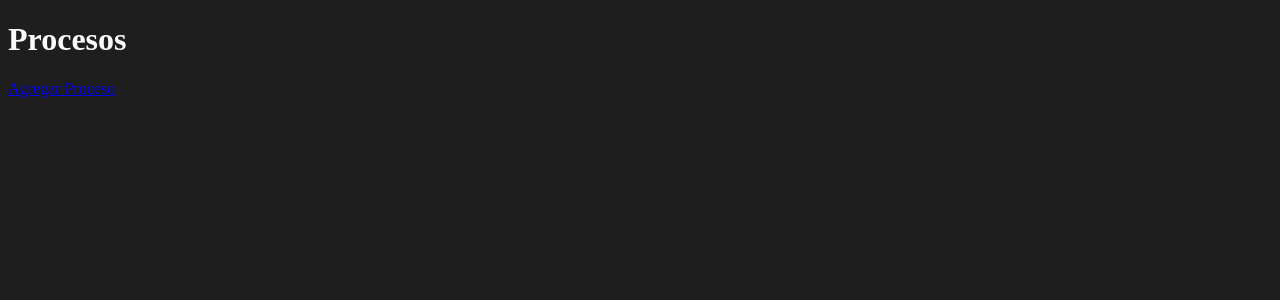
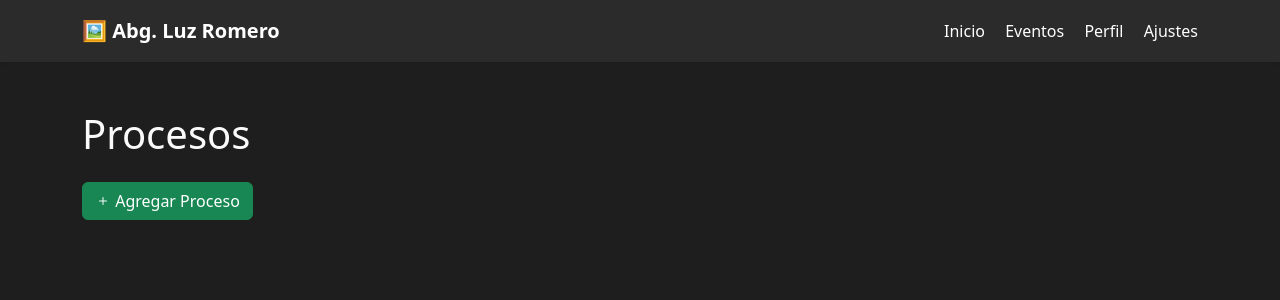
Before and after one commit to MarParejaMor/202025CaseLibrary, a PHP site: page /html/dashboard.php in a window 1280 px wide. Shown: the top 300 px of the page. Run offline with PHP 8.4, Linux system fonts and the light colour scheme; the visitor is signed in with stand-in values (Sample User, id 1); data that the repository does not hold is empty.

Commit message:
arreglo Dashboard

```diff
--- a/06-Code/html/dashboard.php
+++ b/06-Code/html/dashboard.php
@@ -9,18 +9,36 @@
     <meta charset="UTF-8" />
     <meta name="viewport" content="width=device-width, initial-scale=1.0" />
     <title>Publicaciones · Luz Romero</title>
+    <link href="https://cdn.jsdelivr.net/npm/bootstrap@5.3.3/dist/css/bootstrap.min.css" rel="stylesheet">
+    <link href="https://cdn.jsdelivr.net/npm/bootstrap-icons/font/bootstrap-icons.css" rel="stylesheet">
+    <script src="https://cdn.jsdelivr.net/npm/bootstrap@5.3.3/dist/js/bootstrap.bundle.min.js"></script>
+    <script src="https://code.jquery.com/jquery-3.6.0.min.js"></script>
     <link rel="stylesheet" href="../css/pDashboard.css">
   </head>
   <body class="d-flex flex-column min-vh-100">
+
+    <!-- Navbar principal -->
+    <header class="bg-dark-card text-white py-3 shadow-sm">
+      <div class="container d-flex justify-content-between align-items-center">
+        <div class="fw-bold fs-5">🖼️ Abg. Luz Romero</div>
+        <nav>
+          <a href="#" class="text-white me-3 text-decoration-none">Inicio</a>
+          <a href="../php/ver_eventos.php" class="text-white me-3 text-decoration-none">Eventos</a>
+          <a href="Perfil_privado.php" class="text-white me-3 text-decoration-none">Perfil</a>
+          <a href="#" class="text-white text-decoration-none">Ajustes</a>
+        </nav>
+      </div>
+    </header>
+
     <!-- Contenido principal -->
     <main class="container my-5 flex-grow-1">
       <h1 class="mb-4">Procesos</h1>
       <div class="row">
         <div class="col-auto">
-          <a class="btn btn-success mb-3" href='agregarCaso.html'>
+          <button class="btn btn-success mb-3" onclick="window.location.href='agregarCaso.html'">
             <i class="bi bi-plus"></i>
             Agregar Proceso
-          </a>
+          </button>
         </div>
       </div>
       <div class="row g-4" id="processCardContainer">
```
